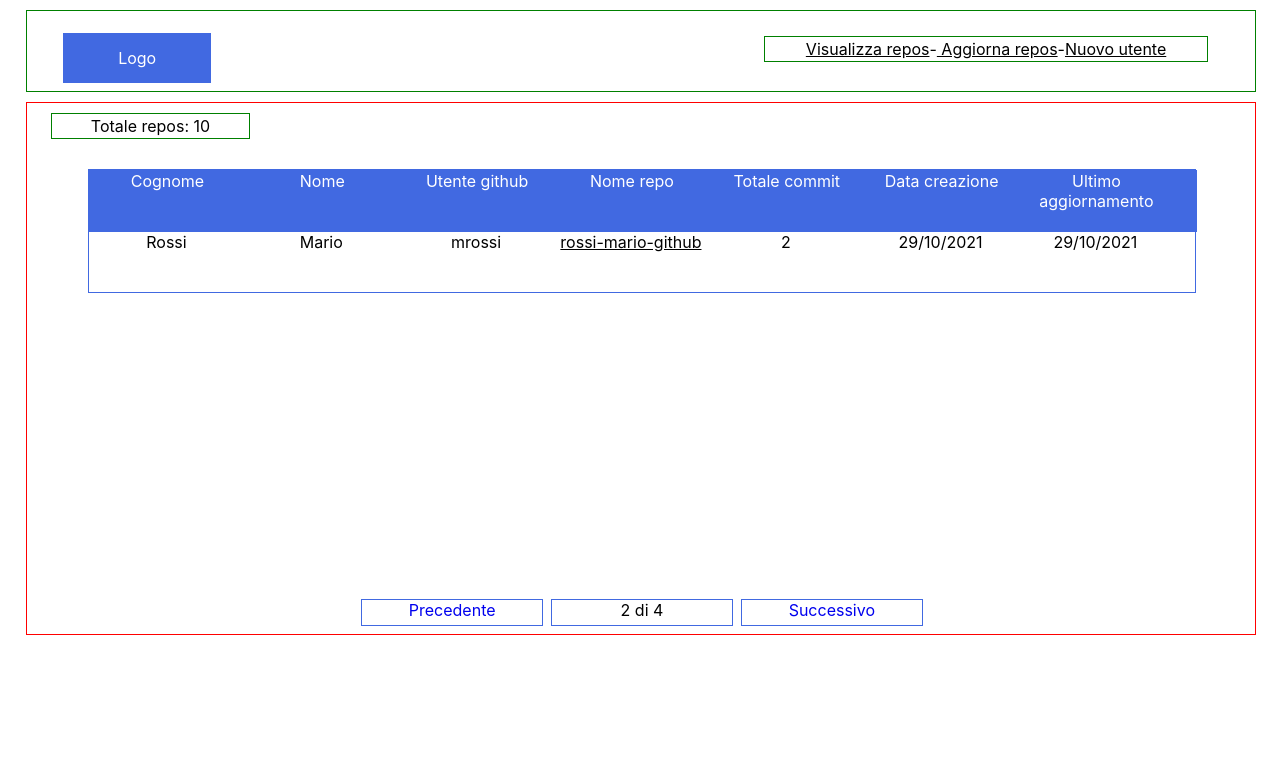
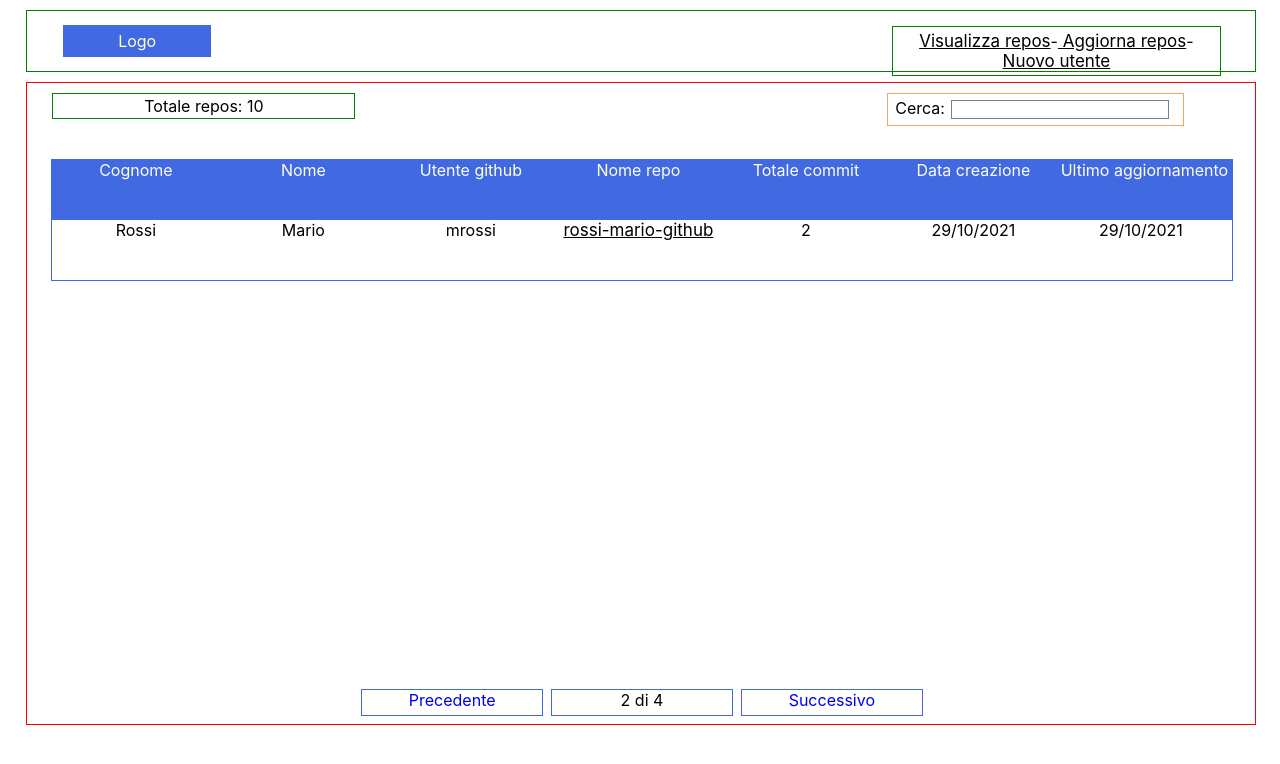
Before and after one commit to Luca-Agostoni/Agostoni-Luca-github, a React (Create React App) app: page / in a window 1280 px wide. Shown: the top 764 px of the page. Built offline with nearby package versions, Linux system fonts and the light colour scheme.

Commit message:
version 0.0.1

```diff
--- a/src/Body/Body.css
+++ b/src/Body/Body.css
@@ -4,13 +4,3 @@
     margin-top: 10px;
     margin-bottom: 10px;
 }
-.TotRepos{
-    width: 16%;
-    height: 20px;
-    margin-top: 10px;
-    padding-top: 2px;
-    margin-left: 2%;
-    padding-bottom: 2px;
-    margin-bottom: 10px;
-    border: green solid 1px;
-}
--- a/src/Body/Body.js
+++ b/src/Body/Body.js
@@ -1,13 +1,13 @@
 import './Body.css';
+import {Search} from './Search/Search';
 import {Pages} from './Pages/Pages';
 import {Table} from './Table/Table';
+
 
 export const Body = () => {
     return(
         <div className="formBody">
-            <div className="TotRepos">
-                Totale repos: 10
-            </div>
+            <Search/>
             <Table/>
             <Pages/>
         </div>
--- /dev/null
+++ b/src/Body/Search/Search.css
@@ -0,0 +1,35 @@
+.TotRepos{
+    width: 35%;
+    height: 20px;
+    margin-top: 10px;
+    padding-top: 2px;
+    margin-left: 3%;
+    padding-bottom: 2px;
+    margin-bottom: 10px;
+    border: green solid 1px;
+}
+.ulSearch{
+    width: 100%;
+    height: 100%;
+    margin: 0;
+    padding: 0;
+    list-style: none;
+    display: flex;
+}
+.liSearch1{
+    width: 70%;
+}
+.liSearch2{
+    width: 30%;
+}
+.divSearch{
+    width: 80%;
+    border:sandybrown solid 1px;
+    margin-top: 10px;
+}
+.searchBar{
+    width: 72%;
+    border:gray solid 1px;
+    margin-left: 10px;
+    margin: 6px;
+}
--- /dev/null
+++ b/src/Body/Search/Search.js
@@ -0,0 +1,21 @@
+import './Search.css';
+
+export const Search = () => {
+    return(
+        <div className="formSearch">
+            <ul className="ulSearch">
+                <li className="liSearch1">
+                    <div className="TotRepos">
+                        Totale repos: 10
+                    </div>
+                </li>
+                <li className="liSearch2">
+                    <div className="divSearch">
+                        Cerca:
+                        <input className="searchBar" type="text"></input>
+                    </div>
+                </li>
+            </ul>
+        </div>
+    );
+}
--- a/src/Body/Table/Table.css
+++ b/src/Body/Table/Table.css
@@ -1,9 +1,10 @@
 .formTable{
-    width: 90%;
-    height: 400px;
+    width: 96%;
+    height: 500px;
     margin-top: 30px;
     margin-bottom: 30px;
-    margin-left: 5%;
+    margin-left: 2%;
+    margin-right: 2%;
 }
 .ulTable{
     width: 100%;
@@ -22,8 +23,14 @@
     border: royalblue solid 1px;
 }
 .liTableHeader1{
-    width: 14%;
+    width: 14.2%;
     text-align: center;
+    color: white;
+}
+.liTableHeader1final{
+    width: 14.8%;
+    text-align: center;
+    background-color: royalblue;
     color: white;
 }
 .ulTableHeader2{
@@ -35,7 +42,7 @@
     display: flex;
 }
 .liTableHeader2{
-    width: 14%;
+    width: 14.2%;
     text-align: center;
     color: black;
 }
@@ -43,7 +50,6 @@
     width: 100%;
     height: 60px;
     background-color: royalblue;
-    border: royalblue solid 1px;
 }
 .liTable2{
     width: 100%;
--- a/src/Body/Table/Table.js
+++ b/src/Body/Table/Table.js
@@ -12,7 +12,7 @@ export const Table = () => {
                         <li className="liTableHeader1">Nome repo</li>
                         <li className="liTableHeader1">Totale commit</li>
                         <li className="liTableHeader1">Data creazione</li>
-                        <li className="liTableHeader1">Ultimo aggiornamento</li>
+                        <li className="liTableHeader1final">Ultimo aggiornamento</li>
                     </ul>
                 </li>
                 <li className="liTable2">
--- a/src/Header/Header.css
+++ b/src/Header/Header.css
@@ -1,6 +1,6 @@
 .formHeader{
     width: 100%;
-    height: 80px;
+    height: 60px;
     border: green solid 1px;
     margin-top: 10px;
     margin-bottom: 10px;
@@ -8,9 +8,9 @@
 }
 .Logo{
     margin-left: 5%;
-    margin-top: 3%;
-    padding-top: 2%;
-    padding-bottom: 2%;
+    margin-top: 14px;
+    padding-top: 6px;
+    padding-bottom: 6px;
     width: 20%;
     background-color: royalblue;
     color: white;
@@ -31,6 +31,6 @@
 .liHeader2{
     width: 40%;
     height: 100%;
-    text-align: right;
+    text-align: center;
     padding-top: 15px;
 }
--- a/src/Header/Links/Links.css
+++ b/src/Header/Links/Links.css
@@ -1,14 +1,13 @@
 .formLinks{
-    width: 90%;
+    width: 65%;
     border: green solid 1px;
-    margin-top: 10px;
-    padding-top: 2px;
-    padding-bottom: 2px;
+    padding: 4px;
     margin-bottom: 10px;
     text-align: center;
+    margin-left: 26%;
 }
 .link{
-    font-size: 16px;
+    font-size: 17px;
     color: black;
 }
 .link:visisted{
--- /dev/null
+++ b/src/api/mock/repositories.json
@@ -0,0 +1,3 @@
+{
+
+}
```
Also changed, not shown: src/api/mock/users.json (added, +16 -0 lines).
